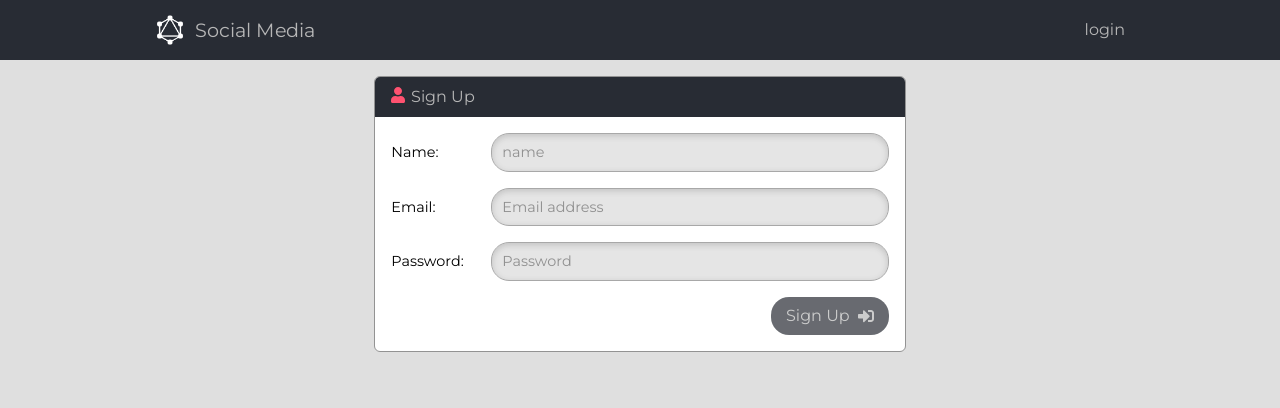
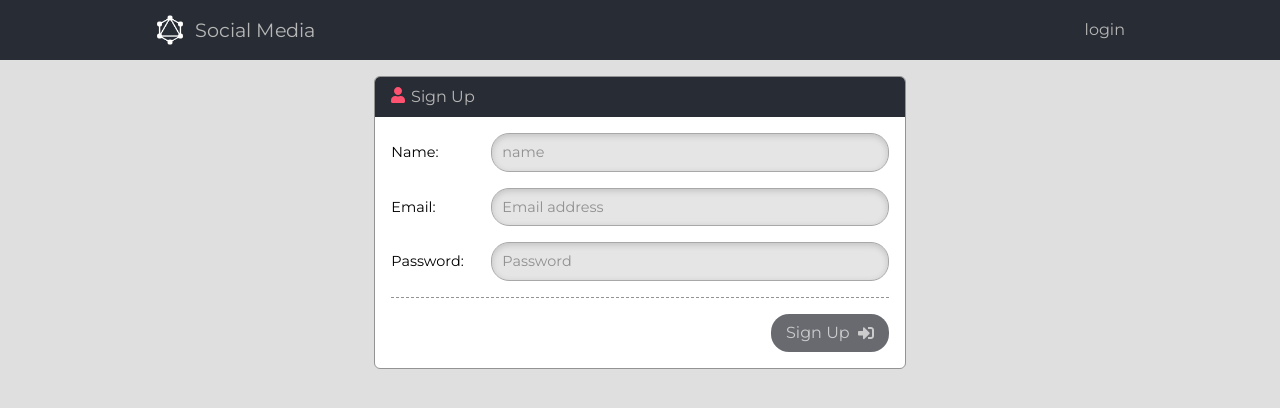
Before and after one commit to eduardo-dangelo/social-media-demo, a React (Create React App) app: page /social-media-demo/signup in a window 1280 px wide. Shown: the top 408 px of the page. Built offline with nearby package versions, Linux system fonts and the light colour scheme; no server answers.

Commit message:
update stylings p3

```diff
--- a/src/forms/CreateUserForm.jsx
+++ b/src/forms/CreateUserForm.jsx
@@ -85,7 +85,7 @@ class CreateUserForm extends React.Component {
             onChange={(e) => this.setState({password: e.target.value})}
           />
         </FormGroup>
-        <ActionBar>
+        <ActionBar divider>
           <ActionButton type="submit" disabled={validate()}>
             <span>
               Sign Up {loading ? <FaCogSpin/> : <FaSignInAlt/>}
--- a/src/forms/LoginUserForm.jsx
+++ b/src/forms/LoginUserForm.jsx
@@ -73,7 +73,7 @@ class LoginUserForm extends React.Component {
             onChange={(e) => this.setState({password: e.target.value})}
           />
         </FormGroup>
-        <ActionBar>
+        <ActionBar divider>
           <ActionButton type="submit" disabled={validate()}>
             <span>
               Log in {loading ? <FaCogSpin/> : <FaSignInAlt/>}
```
